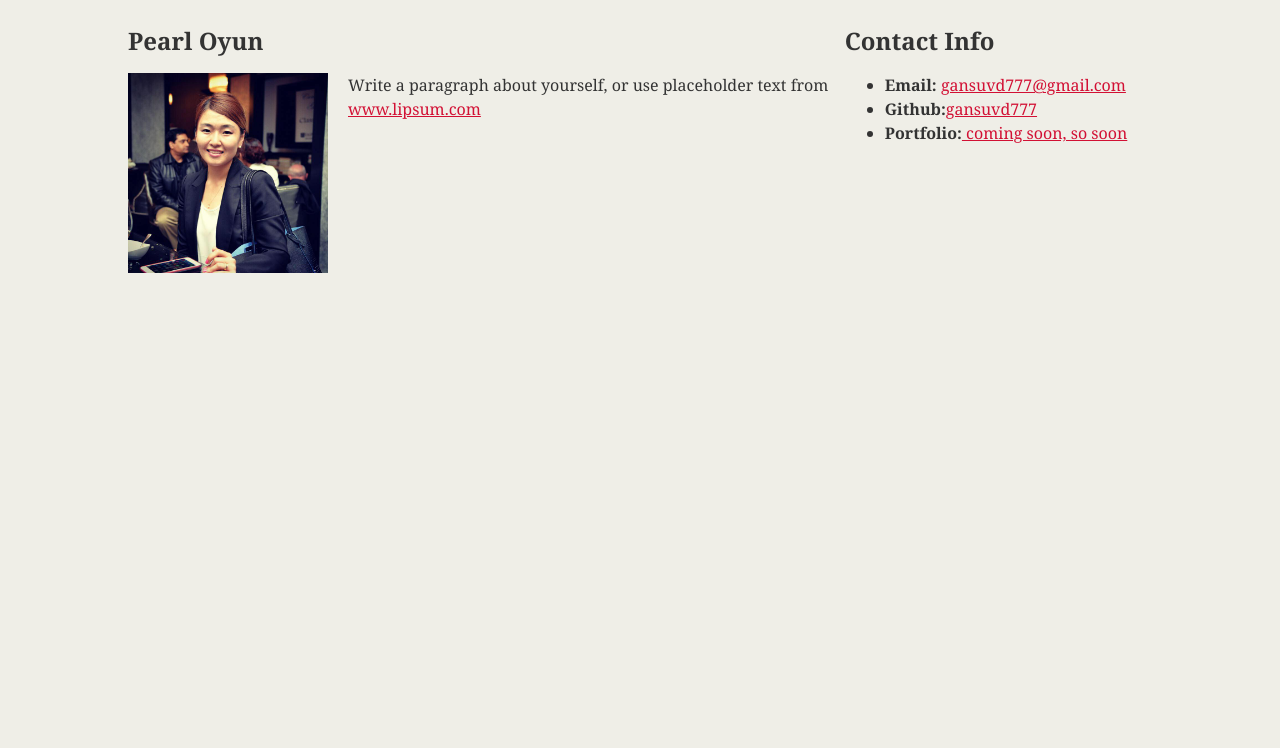
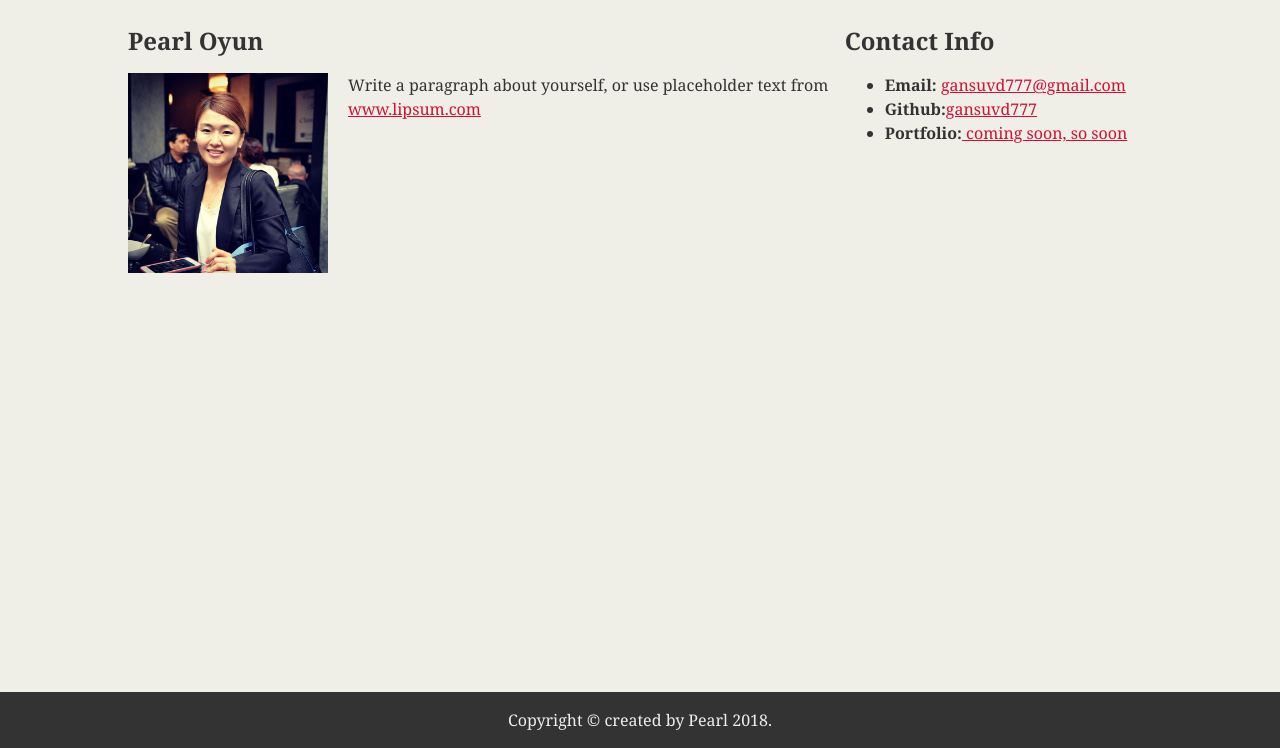
Before and after one commit to gansuvd777/pearlbio, a plain HTML site: page index.html in a window 1280 px wide. Shown: the part 52-800 px from the top of the page. Drawn offline with Linux system fonts and the light colour scheme.

Commit message:
adding footer

```diff
--- a/index.html
+++ b/index.html
@@ -32,5 +32,10 @@
             </ul>
         </section>
     </div>
+    <footer id="main-footer">
+        <div>
+            <p>Copyright &copy; created by Pearl 2018.</p>
+        </div>
+    </footer>
 </body>
 </html>
--- a/style.css
+++ b/style.css
@@ -41,6 +41,15 @@ h2 {
 #contact-info {
     width: 30%;
 }
+#main-footer {
+    background-color: #333333;
+    text-align: center;
+    color: #eee;
+    position: fixed;
+    left: 0;
+    bottom: 0;
+    width: 100%;
+}
 
 a {
     color: #d21034;
```
